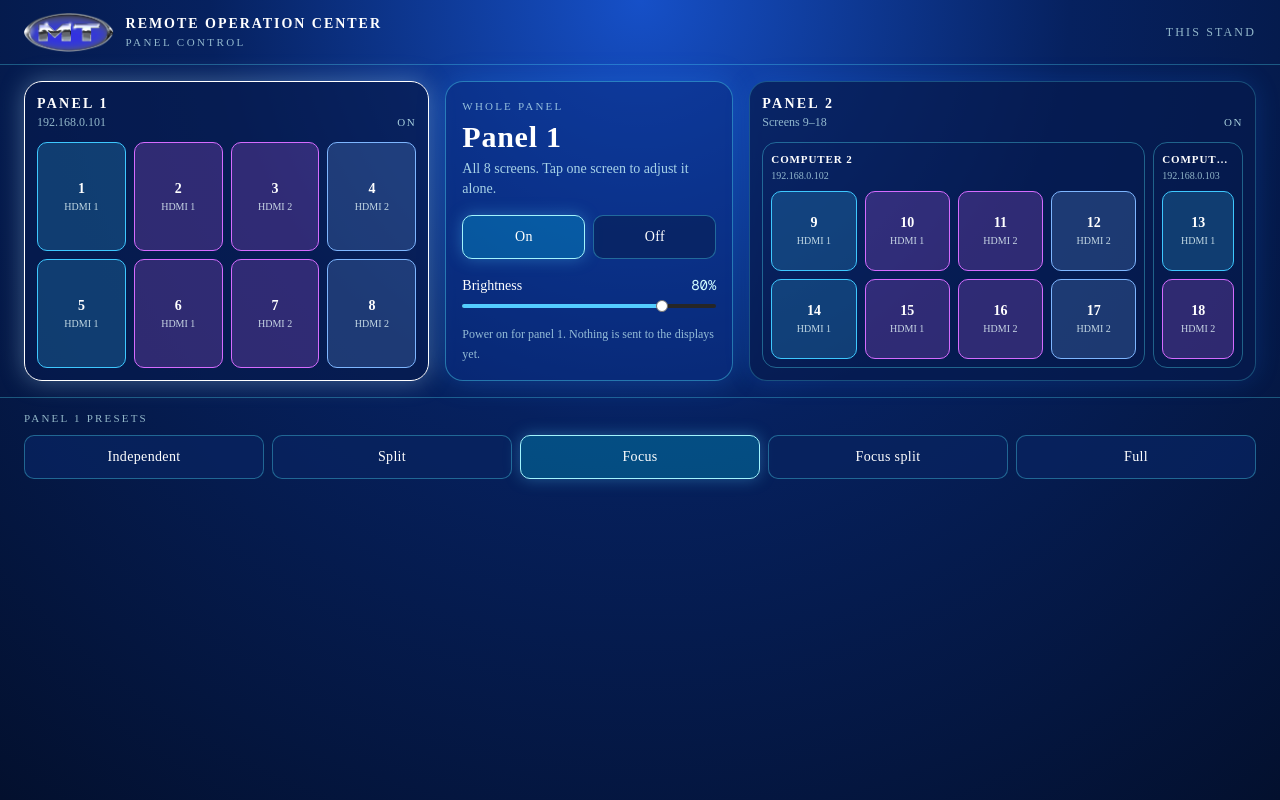
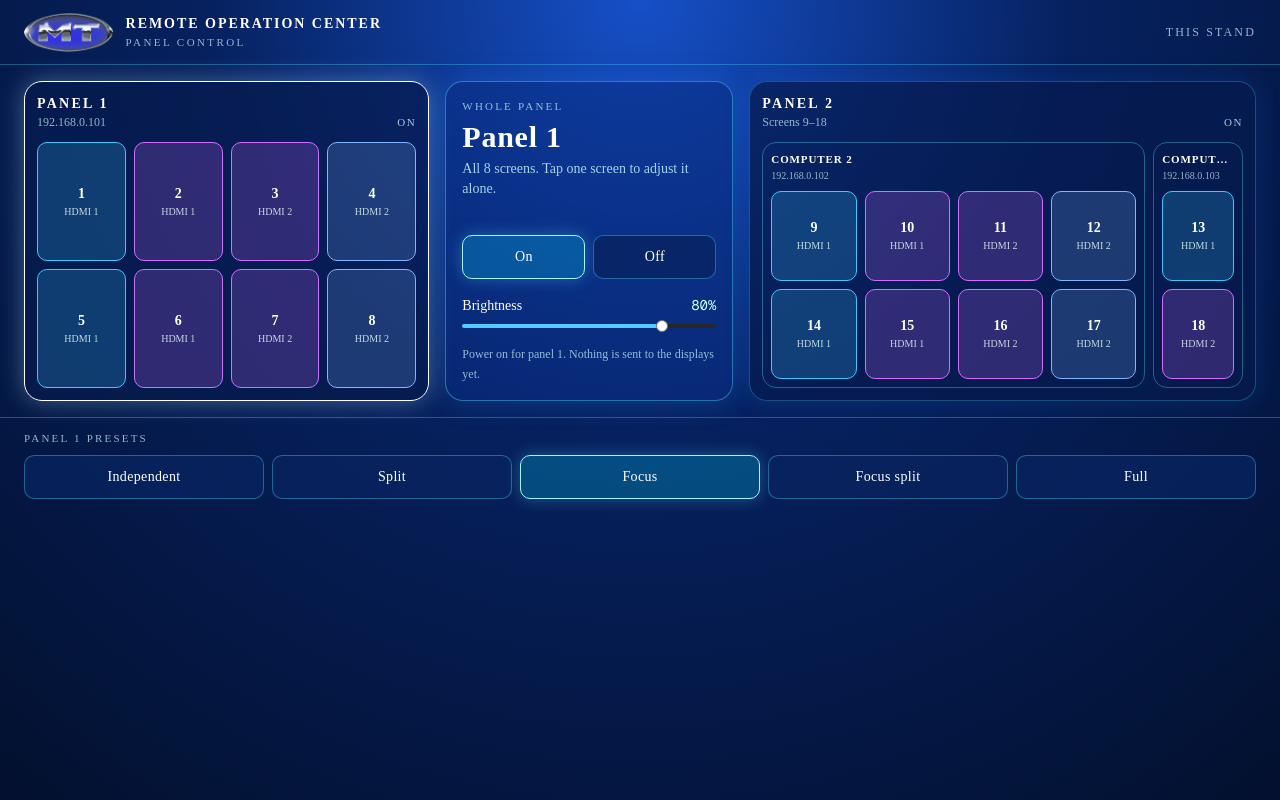
Before and after one commit to r-gismondi/ROC-Panels, a Next.js app in the folder web/: page / in a window 1280 px wide. Built offline with nearby package versions, Linux system fonts and the light colour scheme.

Commit message:
Keep the wall panels at the height of the longest center copy.
Computer 2 wraps the center description to three lines. Reserve that space so Panel 1, the On/Off card, and Panel 2 stay the same height for every selection.

Co-authored-by: rodrigo.gismondi <rodrigo.gismondi@mtllc.us>

```diff
--- a/web/components/wall-console.tsx
+++ b/web/components/wall-console.tsx
@@ -220,7 +220,7 @@ export function WallConsole() {
             <div>
               <p className="text-[11px] tracking-[0.2em] text-cyan-100/70">{scopeLabel}</p>
               <h1 className="mt-1 text-3xl font-semibold tracking-wide">{scopeTitle}</h1>
-              <p className="mt-1 text-sm text-cyan-100/80">{scopeDetail}</p>
+              <p className="mt-1 min-h-[3.75rem] text-sm leading-5 text-cyan-100/80">{scopeDetail}</p>
             </div>
 
             <div className="grid grid-cols-2 gap-2">
```
